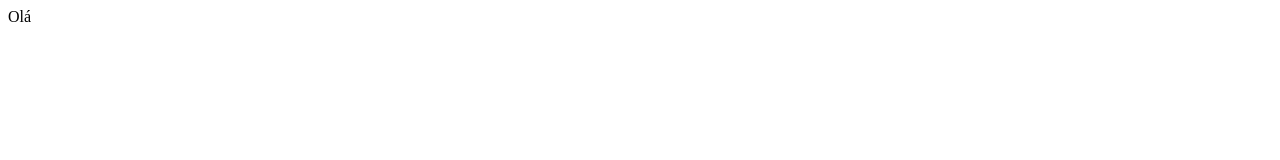
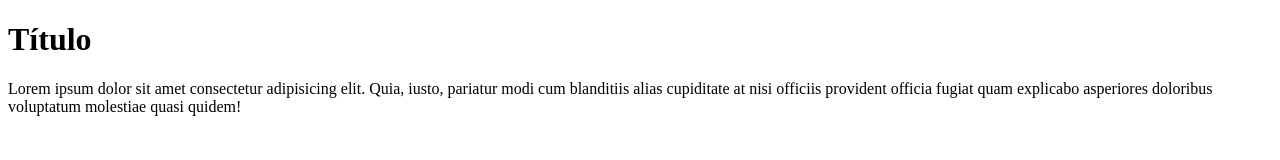
Before and after one commit to douglasadones/git_e_github, a plain HTML site: page index.html in a window 1280 px wide. Drawn offline with Linux system fonts and the light colour scheme.

Commit message:
adicionando lorem

```diff
--- a/index.html
+++ b/index.html
@@ -6,6 +6,8 @@
     <title>Branchs</title>
 </head>
 <body>
-    <div>Olá</div>
+    <h1>Título</h1>
+
+    <p>Lorem ipsum dolor sit amet consectetur adipisicing elit. Quia, iusto, pariatur modi cum blanditiis alias cupiditate at nisi officiis provident officia fugiat quam explicabo asperiores doloribus voluptatum molestiae quasi quidem!</p>
 </body>
 </html>
```
